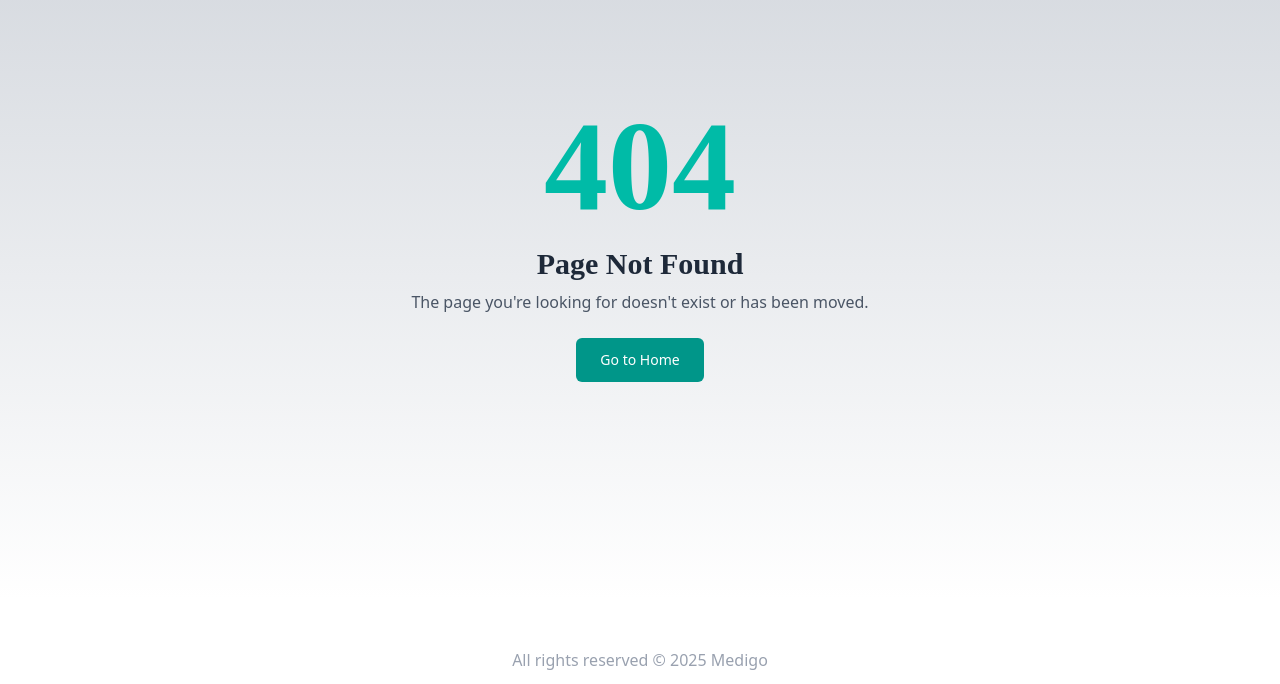
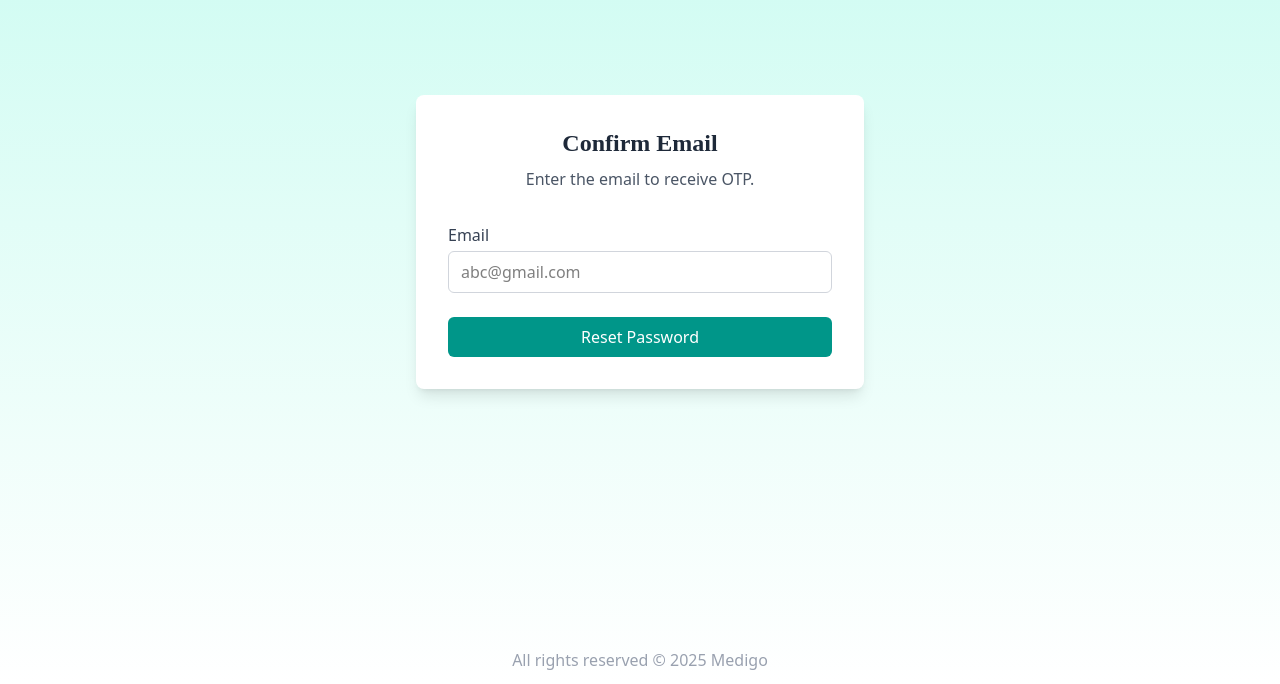
Before and after one commit to a9irudhh/medigo, a React (Vite) app in the folder frontend/: page /email in a window 1280 px wide. Before the commit this address had no page. Shown: the part 116-800 px from the top of the page. Built offline with nearby package versions, Linux system fonts and the light colour scheme; a web font is replaced by a local one.

Commit message:
password reset reworked

```diff
--- a/frontend/src/App.jsx
+++ b/frontend/src/App.jsx
@@ -10,6 +10,7 @@ import ChatPage from './pages/ChatPage';
 import OtpVerificationPage from './pages/OtpVerificationPage';
 import NotFoundPage from './pages/NotFoundPage';
 import Footer from './components/Footer';
+import EnterEmailPage from './pages/EnterEmailPage';
 
 const PrivateRoute = ({ children }) => {
   const { isAuthenticated } = useAuthStore();
@@ -24,6 +25,7 @@ function App() {
           <Route path="/" element={<Navigate to="/login" />} />
           <Route path="/login" element={<LoginPage />} />
           <Route path="/signup" element={<SignupPage />} />
+          <Route path="/email" element={<EnterEmailPage />} />
           <Route path="/home" element={<PrivateRoute><HomePage /></PrivateRoute>} />
           <Route path="/profile" element={<PrivateRoute><ProfilePage /></PrivateRoute>} />
           <Route path="/update-profile" element={<PrivateRoute><UpdateProfilePage /></PrivateRoute>} />
--- /dev/null
+++ b/frontend/src/pages/EnterEmailPage.jsx
@@ -0,0 +1,62 @@
+import { useState, useRef } from "react";
+import { useLocation, useNavigate } from "react-router-dom";
+import Footer from "../components/Footer";
+import { forgotPassword } from "../services/api";
+
+const EnterEmailPage = () => {
+  const navigate = useNavigate();
+  const [email, setEmail] = useState("")
+
+
+  const handleReceiveOTP = async () => {
+    try {
+      await forgotPassword(email);
+      navigate('/reset-password', {state: {identifier: email}});
+    } catch (err) {
+      alert(err.response?.data?.message || 'Password reset failed. Please try again.');
+      navigate('/login');
+    }
+  };
+
+  return (
+    <div className="min-h-screen flex flex-col items-center justify-center bg-gradient-to-b from-teal-100 to-white px-6">
+
+
+      <div className="flex flex-grow items-center max-w-2xl justify-center">
+
+      <div className=" bg-white shadow-lg rounded-lg p-8 w-md text-center ">
+
+        <h2 className="text-2xl font-bold text-gray-800">Confirm Email</h2>
+        <p className="text-gray-600 mt-2">
+          Enter the email to receive OTP.
+        </p>
+          <div className="mt-8 text-left">
+          <label className="block mb-1 text-gray-700 font-medium">
+            Email
+          </label>
+          <input
+            type="email"
+            placeholder="abc@gmail.com"
+            value={email}
+            onChange={(e) => setEmail(e.target.value)}
+            className="w-full px-3 py-2 border border-gray-300 rounded-md focus:outline-none focus:ring-2 focus:ring-teal-500"
+            />
+        </div>
+
+        {/* Verify Button */}
+        <button
+          onClick={handleReceiveOTP}
+          className="mt-6 w-full py-2 bg-teal-600 text-white rounded-md font-medium hover:bg-teal-700 transition"
+          >
+          Reset Password
+        </button>
+
+              </div>
+      </div>
+
+      <Footer />
+    </div>
+  );
+};
+
+export default EnterEmailPage;
--- a/frontend/src/pages/LoginPage.jsx
+++ b/frontend/src/pages/LoginPage.jsx
@@ -22,11 +22,11 @@ const LoginPage = () => {
       return;
     } else {
       try {
-        await forgotPassword(identifier);
+        // await forgotPassword(identifier);
         // alert("If the provided email/phone is registered, a password reset link/OTP has been sent.");
 
         // navigate to a dedicated forgot password page to enter the OTP
-        navigate('/reset-password', {state: {identifier}});
+        navigate('/email');
       } catch (err) {
         alert("Failed to initiate password reset. Please try again later.");
       }
@@ -52,7 +52,7 @@ const LoginPage = () => {
   return (
     <div className='flex flex-col items-center justify-center min-h-screen bg-gradient-to-b from-teal-100 to teal-50'>
 
-    <div className="flex flex-grow items-center justify-center  ">
+    <div className="flex flex-grow items-center justify-center">
       <div className="w-full max-w-md p-8 space-y-8 bg-white rounded-lg shadow-xl">
         <div>
             <h2 className="text-3xl font-extrabold text-center text-gray-900">
--- a/frontend/src/pages/OtpVerificationPage.jsx
+++ b/frontend/src/pages/OtpVerificationPage.jsx
@@ -55,7 +55,7 @@ const OtpVerificationPage = () => {
 
     // call reset-password API here
     try {
-      await resetPassword(finalOtp, email, password);
+      await resetPassword(email, finalOtp, password);
       navigate('/login');
     } catch (err) {
       alert(err.response?.data?.message || 'Password reset failed. Please try again.');
@@ -66,8 +66,10 @@ const OtpVerificationPage = () => {
 
   return (
     <div className="min-h-screen flex flex-col items-center justify-center bg-gradient-to-b from-teal-100 to-white px-6">
+
+      <div className="flex flex-grow justify-center items-center">
+
       <div className="bg-white shadow-lg rounded-lg p-8 max-w-md w-full text-center ">
-
         <h2 className="text-2xl font-bold text-gray-800">Verify OTP</h2>
         <p className="text-gray-600 mt-2">
           Enter the 6-digit OTP and set your new password.
@@ -123,6 +125,7 @@ const OtpVerificationPage = () => {
         </button>
 
       </div>
+          </div>
       <Footer />
     </div>
   );
--- a/frontend/src/services/api.js
+++ b/frontend/src/services/api.js
@@ -24,6 +24,6 @@ export const startConversationReq = () => api.post('/chat/message');
 export const sendUserChat = (message,conversationId) => api.post('/chat/message', { message, conversationId });
 export const sendEmailVerificationOTP = () => api.post('/users/resend-email-otp');
 export const forgotPassword = (email) => api.post('/users/forgot-password', { email });
-export const resetPassword = (email, otp, newPassword) => api.post('/users/reset-password', { otp, email, newPassword });
+export const resetPassword = (email, otp, newPassword) => api.post('/users/reset-password', {email, otp, newPassword});
 
 export default api;
```
Lines whose indentation alone changed are shown as unchanged.
